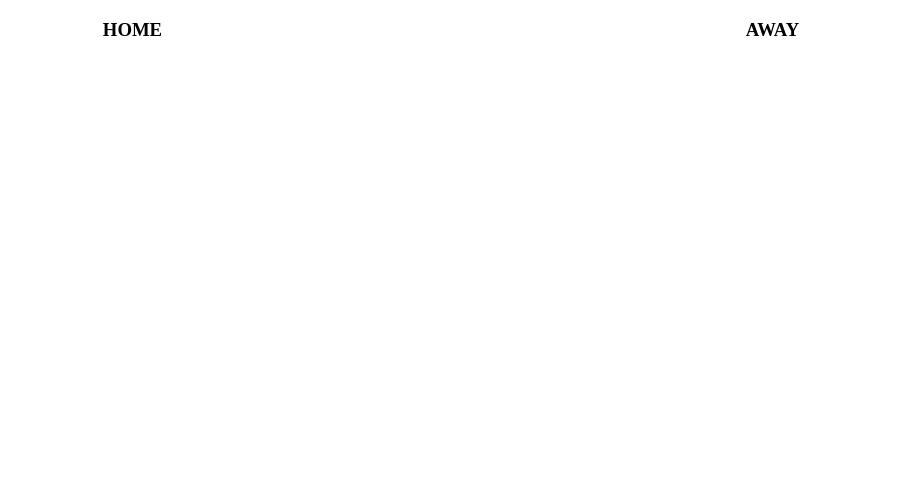
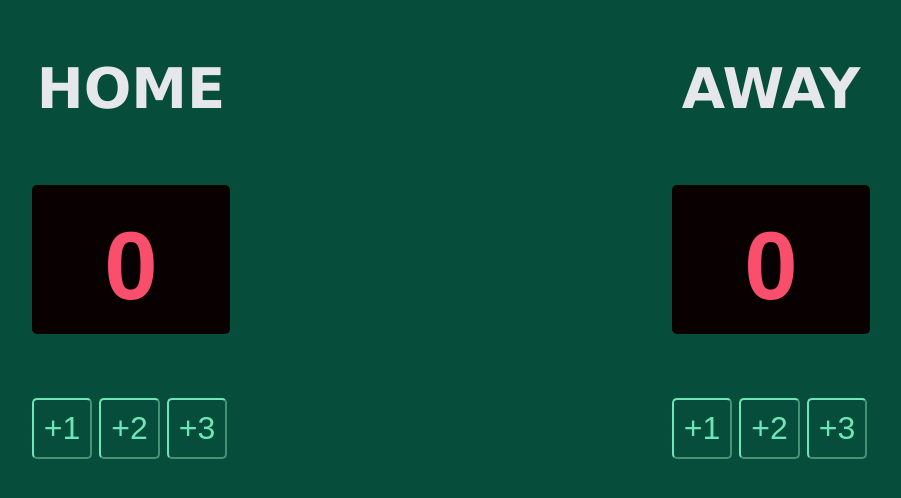
Before and after one commit to efecihanzengin/basketball-scoreboard, a website built with Vite: page index.html in a window 1280 px wide. Shown: the whole page, without its empty margins (189-1090 px from the left). Built offline with nearby package versions, Linux system fonts and the light colour scheme; a web font is replaced by a local one.

Commit message:
updated js and css

```diff
--- a/index.css
+++ b/index.css
@@ -1,8 +1,45 @@
 body {
-    margin: 0;
+  margin: 0;
+  background-color: #064e3b;
 }
 
 .container {
-    display: flex;
-    justify-content: space-around;
+  display: flex;
+  justify-content: space-around;
 }
+
+h3 {
+  font-family: Verdana, Geneva, Tahoma, sans-serif;
+  font-weight: 700;
+  font-size: 3.5em;
+  color: #e5e7eb;
+  text-align: center;
+}
+
+h1 {
+  text-align: center;
+  background-color: #080001;
+  color: #f94f6d;
+  font-family: "Cursed Timer ULiL", sans-serif;
+  padding: 1.6rem 1rem 0.8rem 1rem;
+  font-size: 6em;
+  border-radius: 5px;
+}
+
+button {
+  font-family: "Cursed Timer ULiL", sans-serif;
+  font-size: 2rem;
+  text-align: center;
+  border-radius: 5px;
+  border-color: #6ee7b7;
+  color: #6ee7b7;
+  background-color: #064e3b;
+  padding: 10px;
+  margin-right: 3px;
+}
+
+#resetButton {
+  display: flex;
+  justify-content: center;
+  align-self: center;
+}
--- a/index.html
+++ b/index.html
@@ -1,14 +1,30 @@
 <html>
   <head>
     <link rel="stylesheet" href="index.css" />
+    <link
+      href="https://fonts.cdnfonts.com/css/cursed-timer-ulil"
+      rel="stylesheet"
+    />
   </head>
   <body>
     <div class="container">
       <div>
         <h3>HOME</h3>
+        <h1 id="homeScore">0</h1>
+        <div>
+          <button onclick="homeIncOne()">+1</button>
+          <button onclick="homeIncTwo()">+2</button>
+          <button onclick="homeIncThree()">+3</button>
+        </div>
       </div>
       <div>
         <h3>AWAY</h3>
+        <h1 id="awayScore">0</h1>
+        <div>
+          <button onclick="awayIncOne()">+1</button>
+          <button onclick="awayIncTwo()">+2</button>
+          <button onclick="awayIncThree()">+3</button>
+        </div>
       </div>
     </div>
     <script src="index.js"></script>
--- a/index.js
+++ b/index.js
@@ -0,0 +1,36 @@
+
+let homeScore = document.getElementById('homeScore')
+let countHome = 0
+
+let awayScore = document.getElementById('awayScore')
+let countAway = 0
+
+function homeIncOne() {
+  countHome += 1
+  homeScore.textContent = countHome;
+}
+
+function awayIncOne() {
+    countAway += 1
+    awayScore.textContent = countAway;
+}
+
+function homeIncTwo() {
+    countHome += 2
+    homeScore.textContent = countHome;
+}
+
+function awayIncTwo() {
+    countAway += 2
+    awayScore.textContent = countAway;
+}
+
+function homeIncThree() {
+    countHome += 3
+    homeScore.textContent = countHome;
+}
+
+function awayIncThree() {
+    countAway += 3
+    awayScore.textContent = countAway;
+}
```
